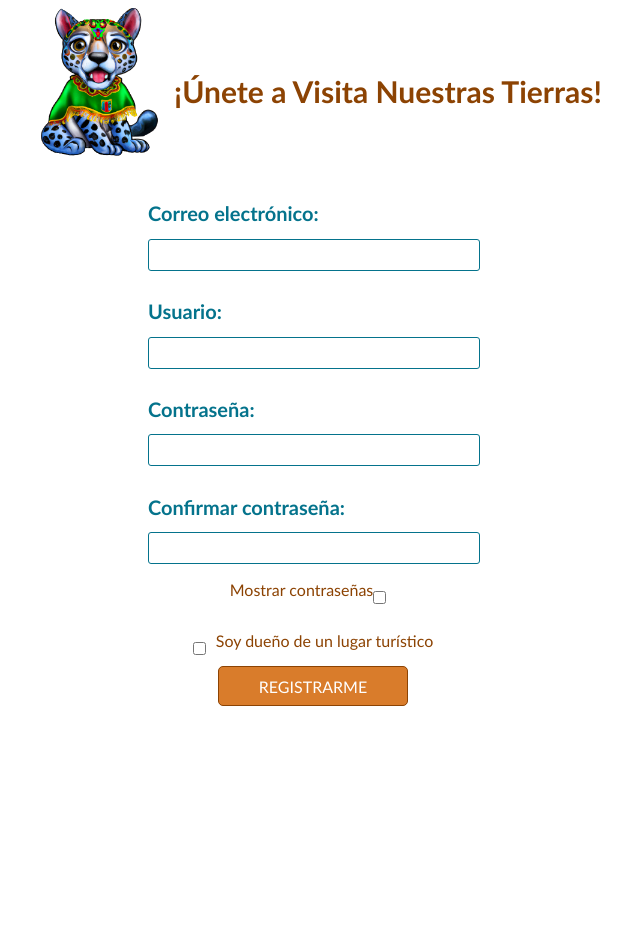
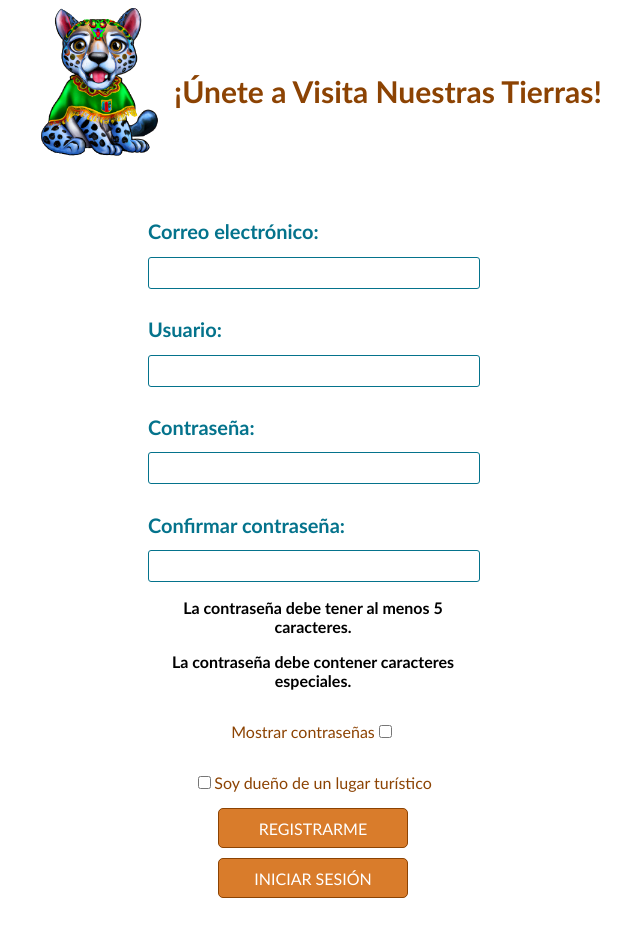
Before and after one commit to bl33h/visitOurLands, a React (Vite) app: page /SignIn in a window 1280 px wide. Shown: the whole page, without its empty margins (327-967 px from the left). Before the commit the page ends 800 px from the top, so only its background shows below. Built offline with nearby package versions, Linux system fonts and the light colour scheme; no server answers; the database is empty.

Commit message:
Manejo de errores para Sign In finalizado

```diff
--- a/src/Pages/SignIn/SignIn.css
+++ b/src/Pages/SignIn/SignIn.css
@@ -10,7 +10,6 @@
 }
 
 .input-checkbox {
-    margin: 15px 10px 0px 0px;
     padding: 0px 0px 0px 0px;
     border-radius: 5px;
     color: #04738C;
@@ -22,7 +21,7 @@
     color: #04738C;
 }
 
-.sign-in-button {
+.sign-in-button, .log-in-button {
     font-family: "Trebuchet MS", "Lucida Sans Unicode", "Lucida Grande", "Lucida Sans", Arial, sans-serif;
     color: white;
     font-size: 20px;
--- a/src/Pages/SignIn/SignIn.jsx
+++ b/src/Pages/SignIn/SignIn.jsx
@@ -10,9 +10,14 @@ function SignIn() {
   const [mostrarContrasena2, setMostrarContrasena2] = useState(false);
   const [users, setUsers] = useState([])
   const [user, setUser] = useState({ username: '', password_entry: '', role: '', email: '' })
-  let { username, password, role, email, SignInState } = ''
+  const [error, setError] = useState('')
+  let { username, password, role, email } = ''
   let UserUnsigned = true
   const [isChecked, setIsChecked] = useState(false)
+  const [passwordRequirements, setPasswordRequirements] = useState({
+    length: false,
+    specialChar: false
+  });
   const history = useHistory()
 
   useEffect(() => {
@@ -36,14 +41,14 @@ function SignIn() {
 
   const evaluate_signin = () => {
     if (UserUnsigned) {
-      SignInState = 'Sign in Succesfully!'
-
+      setError('Su usuario ha sido creado con éxito!')
       createUser()
       setTimeout(() => {
         history.push('/Login')
       }, 2000)
+    } else {
+      setError('El usuario ya existe.')
     }
-
   }
 
   async function fetchPosts() {
@@ -57,6 +62,21 @@ function SignIn() {
     fetchPosts()
   }
 
+  const validateEmail = (email) => {
+    const emailRegex = /^[^\s@]+@[^\s@]+\.[^\s@]+$/
+    return emailRegex.test(email)
+  }
+
+  const validatePassword = (password) => {
+    const lengthRequirement = password.length >= 5
+    const specialCharRequirement = /[!@#$%^&*(),.?":{}|<>]/.test(password)
+    setPasswordRequirements({
+      length: lengthRequirement,
+      specialChar: specialCharRequirement
+    })
+    return lengthRequirement && specialCharRequirement
+  }
+
   const check_signIn = () => {
     UserUnsigned = true
     if (!(document.getElementById('input-username') == null)) {
@@ -67,6 +87,16 @@ function SignIn() {
         role = 'Dueño'
       } else {
         role = 'Turista'
+      }
+
+      if (!validateEmail(email)) {
+        setError('Ingrese un correo electrónico válido.')
+        return
+      }
+
+      if (!validatePassword(password)) {
+        setError('La contraseña debe tener al menos 5 caracteres y contener caracteres especiales.')
+        return
       }
 
       let while_counter = 0
@@ -89,15 +119,26 @@ function SignIn() {
         <h3>¡Únete a Visita Nuestras Tierras!</h3>
       </div>
       <div className="container">
+        {error && <p>{error}</p>}
+        <br></br>
+
         <h1>Correo electrónico:</h1>
-        <input id="input-correo"  className="input-login" onClick={fetchPosts}></input>
+        <input id="input-correo" type="email" className="input-login" onClick={fetchPosts}></input>
         <h1>Usuario:</h1>
         <input id="input-username"  className="input-login" onClick={fetchPosts}></input>
         <h1>Contraseña:</h1>
-        <input type={mostrarContrasena1 ? 'text' : 'password'} id="input-password" className="input-login" onClick={fetchPosts}></input>
+        <input type={mostrarContrasena1 ? 'text' : 'password'} id="input-password" className="input-login" onClick={fetchPosts} onChange={(e) => validatePassword(e.target.value)} ></input>
         <h1>Confirmar contraseña:</h1>
         <input type={mostrarContrasena2 ? 'text' : 'password'} id="input-confirm-password"  className="input-login" onClick={fetchPosts}></input>
-
+        {passwordRequirements.length && passwordRequirements.specialChar && (
+          <p style={{ color: 'green' }}>La contraseña cumple con los requisitos.</p>
+        )}
+        {!passwordRequirements.length && (
+          <p style={{ color: 'black', fontWeight: 'bold' }}>La contraseña debe tener al menos 5 caracteres.</p>
+        )}
+        {!passwordRequirements.specialChar && (
+          <p style={{ color: 'black', fontWeight: 'bold' }}>La contraseña debe contener caracteres especiales.</p>
+        )}
         <div style={{ display: 'inline-flex', alignItems: 'center' }}>
           <p>Mostrar contraseñas</p>
           <input type="checkbox" id="mostrar-contrasena" onChange={handleCheckboxChange1} className="input-checkbox"/>
@@ -110,6 +151,7 @@ function SignIn() {
 
         <br></br>
         <button className="sign-in-button" onClick={check_signIn}>REGISTRARME</button>
+        <button className="log-in-button" onClick={() => history.push('/Login')}>INICIAR SESIÓN</button>
       </div>
     </div>
   )
```
